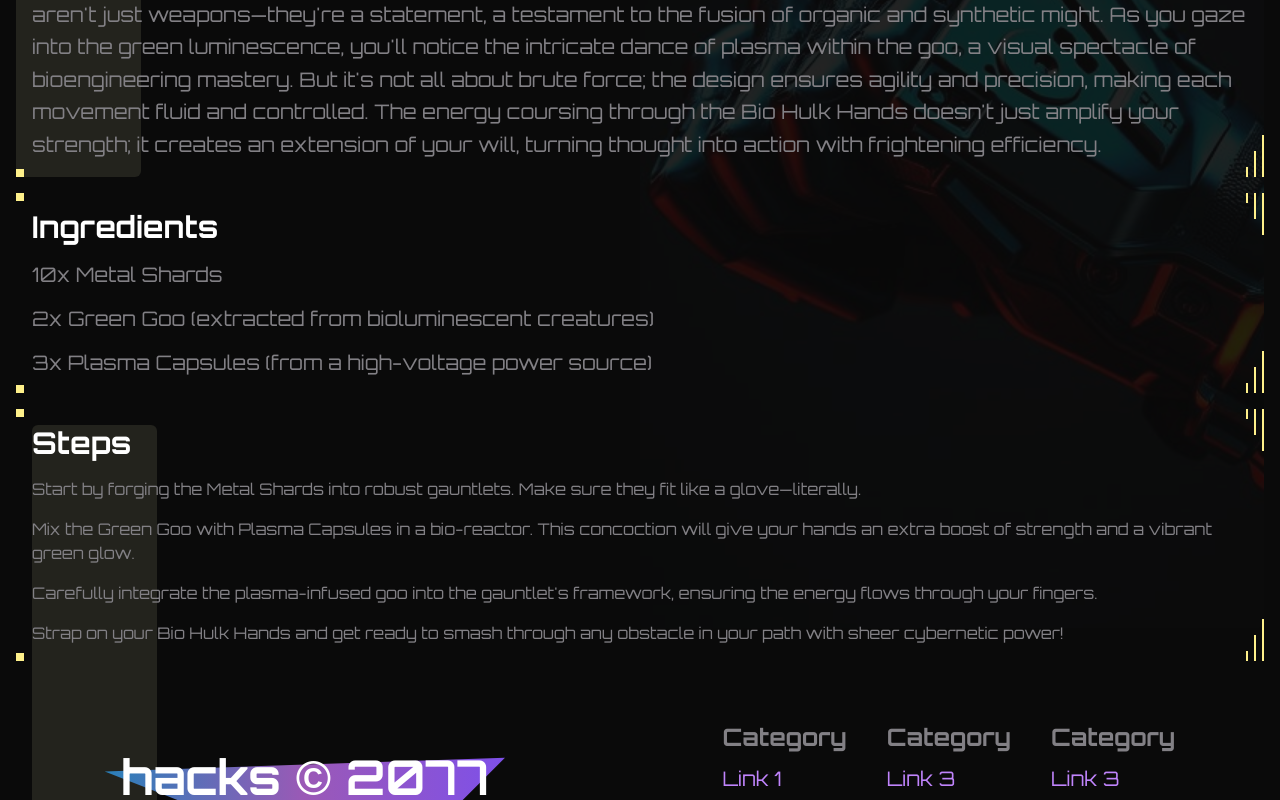
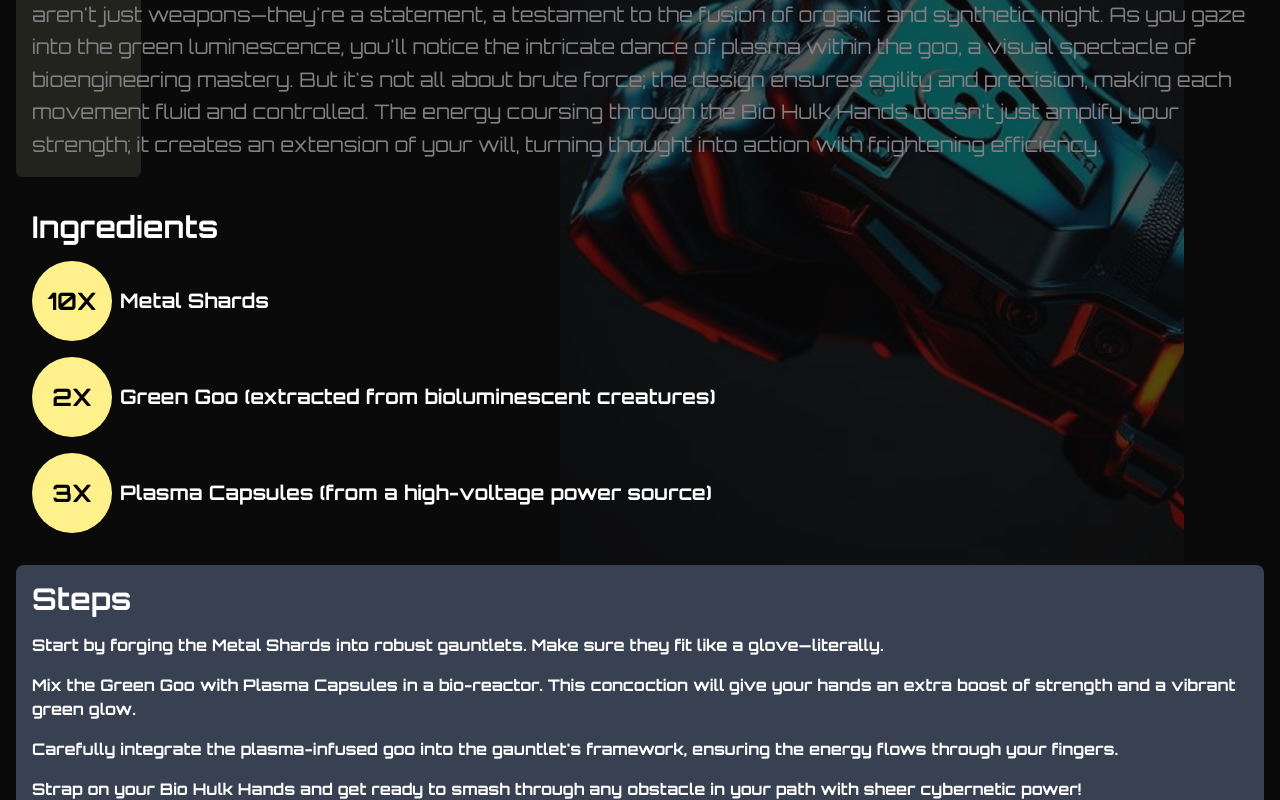
Before and after one commit to guitar6029/cyberpunk-recipe, a Next.js app: page /biohacks/f34545256 in a window 1280 px wide. Shown: the part 540-1340 px from the top of the page. Built offline with nearby package versions, Linux system fonts and the light colour scheme.

Commit message:
updated the hack view, added cursor pointer to nav links and go back link

```diff
--- a/app/biohacks/[hack]/page.tsx
+++ b/app/biohacks/[hack]/page.tsx
@@ -11,11 +11,12 @@ const HackDetails: React.FC = () => {
     const params = useParams();
     const { hack } = params;
     const [gadget, setGadget] = useState<TGadget | null>(null);
-    const [ loading, setLoading ] = useState(true);
+    const [loading, setLoading] = useState(true);
 
     useEffect(() => {
         const timeoutId = setTimeout(() => {
             const findGadget = gadgets.find((gadget: TGadget) => gadget.id === hack);
+
             if (findGadget) {
                 setGadget(findGadget);
                 setLoading(false);
@@ -23,7 +24,7 @@ const HackDetails: React.FC = () => {
                 setGadget(null);
                 setLoading(false);
             }
-        }, 1500);
+        }, 4500);
 
         return () => clearTimeout(timeoutId);
     }, [hack]);
@@ -47,9 +48,14 @@ const HackDetails: React.FC = () => {
     if (loading) {
         return (
             <div className="flex flex-col items-center justify-center p-4">
-                <div className="flex flex-row items-center justify-center min-h-screen">
-                    <Bot size={40} />
-                    <h1 className="text-3xl font-bold">Loading gadget . . .</h1>
+                <div className="flex flex-row gap-2 items-center justify-center min-h-screen">
+                    <Bot size={40} className="animate-bounce" />
+                    <h1 className="text-3xl font-bold">Loading gadget</h1>
+                    <span className="animate-bounce delay-75">.</span>
+                    <span className="animate-bounce delay-100">.</span>
+                    <span className="animate-bounce delay-150">.</span>
+
+
                 </div>
             </div>
         );
@@ -67,24 +73,9 @@ const HackDetails: React.FC = () => {
                 <div className="relative flex flex-col gap-4 rounded-lg  p-4">
 
                     {/* background div block */}
-                    <div style={{ zIndex: -1, backgroundImage: `url(${gadget?.img})`, backgroundSize: "cover", backgroundPosition: "center", backgroundRepeat: "no-repeat" }} className="absolute w-[50%] h-[120vh] bg-yellow-100 opacity-10 rounded-md top-0 right-0"></div>
+                    <div style={{ zIndex: -1, backgroundImage: `url(${gadget?.img})`, backgroundSize: "cover", backgroundPosition: "center", backgroundRepeat: "no-repeat" }} className="absolute w-[50%] h-[120vh] rounded-lg bg-yellow-100 opacity-30 top-10 right-20"></div>
                     <div style={{ zIndex: -1 }} className="absolute w-[10%] h-[120vh] bg-yellow-100 opacity-10 rounded-md bottom-0 left-0"></div>
 
-                    {/* top left extra shape */}
-                    <div className="absolute top-0 left-0 w-[.5rem] h-[.5rem] bg-yellow-200"></div>
-
-                    {/* bottom left extra shape */}
-                    <div className="absolute bottom-0 left-0 w-[.5rem] h-[.5rem] bg-yellow-200"></div>
-
-                    {/* bottom right extras */}
-                    <div className="absolute bottom-0 right-0 w-[.175vw] h-[2.6rem] bg-yellow-200"></div>
-                    <div className="absolute bottom-0 right-2 w-[.175vw] h-[1.6rem] bg-yellow-200"></div>
-                    <div className="absolute bottom-0 right-4 w-[.175vw] h-[.6rem] bg-yellow-200"></div>
-
-                    {/* top right extras */}
-                    <div className="absolute top-0 right-0 w-[.175vw] h-[2.6rem] bg-yellow-200"></div>
-                    <div className="absolute top-0 right-2 w-[.175vw] h-[1.6rem] bg-yellow-200"></div>
-                    <div className="absolute top-0 right-4 w-[.175vw] h-[.6rem] bg-yellow-200"></div>
 
                     <div className="flex flex-row items-center gap-2">
                         <h1 className="text-3xl font-bold">{gadget?.id} </h1>
@@ -110,52 +101,26 @@ const HackDetails: React.FC = () => {
                 </div>
                 <div className="relative flex flex-col gap-4 p-4">
 
-                    {/* top left extra shape */}
-                    <div className="absolute top-0 left-0 w-[.5rem] h-[.5rem] bg-yellow-200"></div>
 
-                    {/* bottom left extra shape */}
-                    <div className="absolute bottom-0 left-0 w-[.5rem] h-[.5rem] bg-yellow-200"></div>
-
-                    {/* bottom right extras */}
-                    <div className="absolute bottom-0 right-0 w-[.175vw] h-[2.6rem] bg-yellow-200"></div>
-                    <div className="absolute bottom-0 right-2 w-[.175vw] h-[1.6rem] bg-yellow-200"></div>
-                    <div className="absolute bottom-0 right-4 w-[.175vw] h-[.6rem] bg-yellow-200"></div>
-
-                    {/* top right extras */}
-                    <div className="absolute top-0 right-0 w-[.175vw] h-[2.6rem] bg-yellow-200"></div>
-                    <div className="absolute top-0 right-2 w-[.175vw] h-[1.6rem] bg-yellow-200"></div>
-                    <div className="absolute top-0 right-4 w-[.175vw] h-[.6rem] bg-yellow-200"></div>
 
                     <h1 className="text-3xl font-bold">Ingredients</h1>
                     <ul className="flex flex-col gap-4 text-gray-for-dark-drop">
                         {gadget?.ingredients.map((ingredient: string, index: number) => (
-                            <li className="text-xl" key={index}>{ingredient}</li>
+                            <li className="text-xl flex flex-row items-center gap-2" key={index}>
+                                <span className='font-bold flex flex-row items-center justify-center text-2xl p-2 bg-yellow-200 rounded-full w-[5rem] h-[5rem] text-black'>{ingredient.split("x ")[0]}X</span>
+                                <span className="text-xl font-bold text-white">{ingredient.split("x ")[1]}</span>
+                            </li>
                         ))}
                     </ul>
                 </div>
-                <div className="relative flex flex-col gap-4 p-4">
+                <div className="relative flex flex-col gap-4 p-4 bg-gray-700 rounded-lg text-white">
 
-                <div style={{ zIndex: -1 }} className="absolute w-[10%] h-[50vh] bg-yellow-100 opacity-10 rounded-md bottom-50 left-50"></div>
+                    <div style={{ zIndex: -1 }} className="absolute w-[10%] h-[50vh] bg-yellow-100 opacity-10 rounded-md bottom-50 left-50"></div>
 
-                    {/* top left extra shape */}
-                    <div className="absolute top-0 left-0 w-[.5rem] h-[.5rem] bg-yellow-200"></div>
-
-                    {/* bottom left extra shape */}
-                    <div className="absolute bottom-0 left-0 w-[.5rem] h-[.5rem] bg-yellow-200"></div>
-
-                    {/* bottom right extras */}
-                    <div className="absolute bottom-0 right-0 w-[.175vw] h-[2.6rem] bg-yellow-200"></div>
-                    <div className="absolute bottom-0 right-2 w-[.175vw] h-[1.6rem] bg-yellow-200"></div>
-                    <div className="absolute bottom-0 right-4 w-[.175vw] h-[.6rem] bg-yellow-200"></div>
-
-                    {/* top right extras */}
-                    <div className="absolute top-0 right-0 w-[.175vw] h-[2.6rem] bg-yellow-200"></div>
-                    <div className="absolute top-0 right-2 w-[.175vw] h-[1.6rem] bg-yellow-200"></div>
-                    <div className="absolute top-0 right-4 w-[.175vw] h-[.6rem] bg-yellow-200"></div>
                     <h1 className="text-3xl font-bold">Steps</h1>
-                    <ul className="flex flex-col gap-4 text-gray-for-dark-drop">
+                    <ul className="flex flex-col gap-4">
                         {gadget?.instructions.map((step: string, index: number) => (
-                            <li key={index}>{step}</li>
+                            <li className="font-bold" key={index}>{step}</li>
                         ))}
                     </ul>
                 </div>
--- a/components/Buttons/Nav/NavLink.tsx
+++ b/components/Buttons/Nav/NavLink.tsx
@@ -7,9 +7,9 @@ type NavLinkProps = {
 
 const NavLink: React.FC<NavLinkProps> = ({ btnText, linktTo }) => {
     return (
-        <div className="relative w-fit flex flex-col items-center justify-center ">
+        <div className="relative w-fit flex flex-col items-center justify-center cursor-pointer ">
             <div className="absolute inset-0 bg-purple-500 z-10 link-layout"></div>
-            <Link className="z-20 hover:scale-105 transition duration-200 ease-in  p-4 sm:text-xl text-5xl font-bold"  href={linktTo}>{btnText}</Link>
+            <Link className="z-20 hover:scale-105 transition duration-200 ease-in  p-4 sm:text-xl text-5xl font-bold cursor-pointer"  href={linktTo}>{btnText}</Link>
         </div>
 
     );
```
